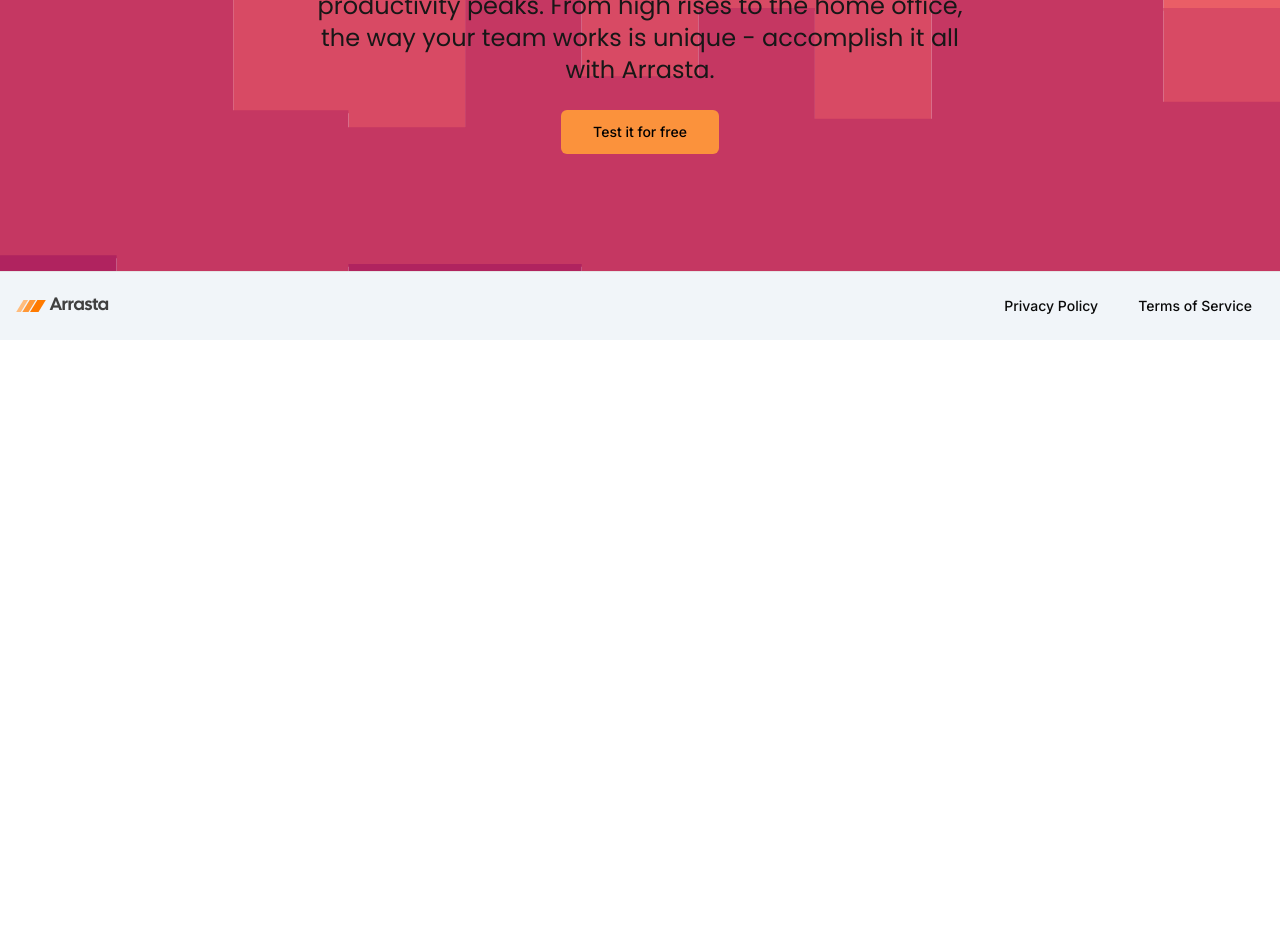
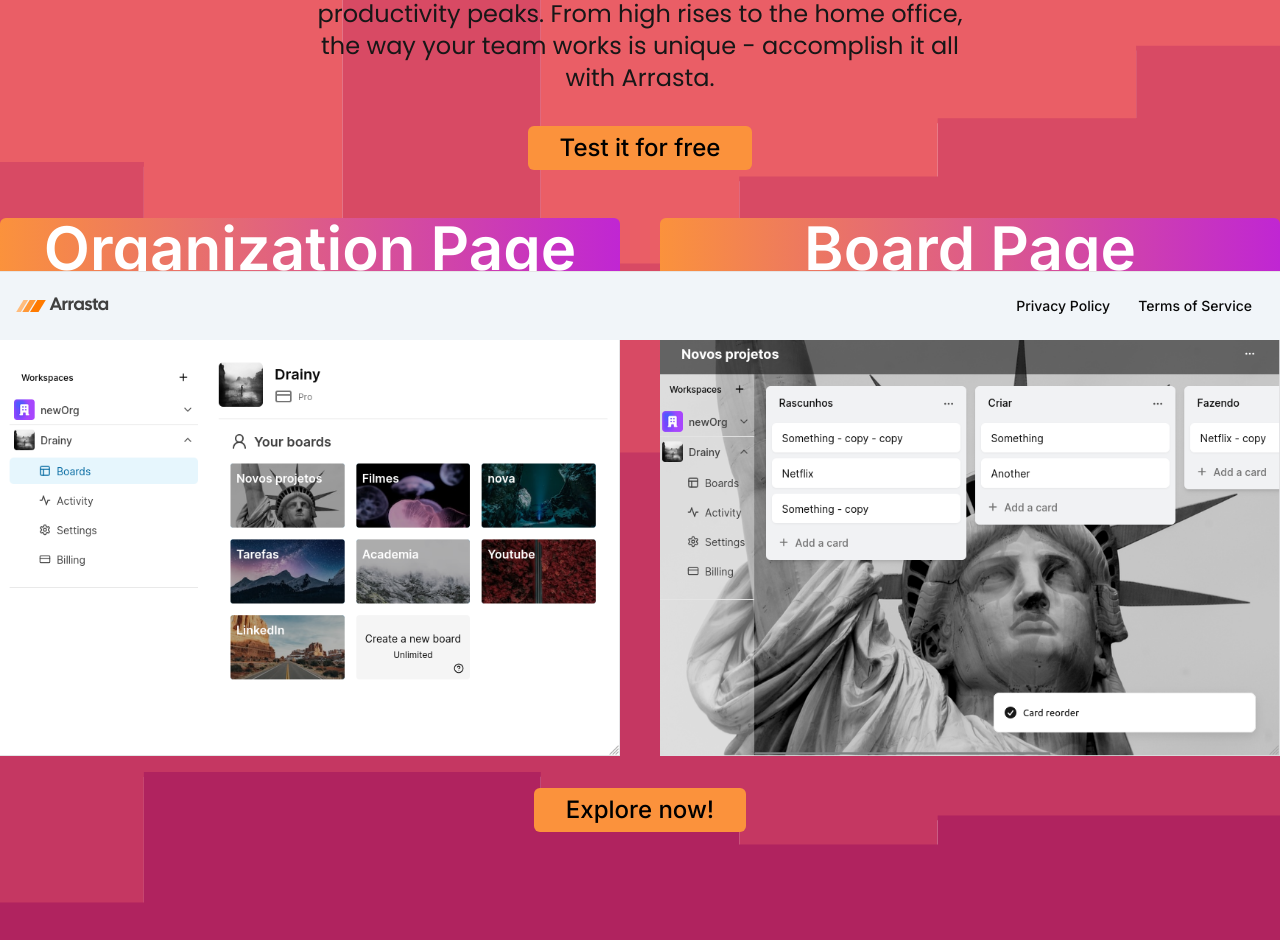
Before and after one commit to theomelgar/arrasta, a Next.js app: page / in a window 1280 px wide. Shown: the part 460-1400 px from the top of the page. Before the commit the page ends 800 px from the top, so only its background shows below. Built offline with nearby package versions, Linux system fonts and the light colour scheme.

Commit message:
layout:fixes and demonstration UX

```diff
--- a/app/(marketing)/_components/footer.tsx
+++ b/app/(marketing)/_components/footer.tsx
@@ -8,7 +8,7 @@ export const Footer = () => {
     <div className="fixed bottom-0 w-full p-4 border-t bg-slate-100">
       <div className="md:max-w-screen-2xl mx-auto flex items-center w-full justify-between">
         <Logo />
-        <div className="space-x-4 md:block md:w-auto flex items-center justify-between w-full">
+        <div className="space-x-1 md:block md:w-auto flex items-center justify-between">
           <Button size="sm" variant="ghost">
             Privacy Policy
           </Button>
--- a/app/(marketing)/_components/navbar.tsx
+++ b/app/(marketing)/_components/navbar.tsx
@@ -8,13 +8,13 @@ export const Navbar = () => {
     <div className="fixed top-0 w-full h-14 px-4 border-b shadow-sm bg-white flex items-center">
       <div className="md:max-w-screen-2xl mx-auto flex items-center w-full justify-between">
         <Logo />
-        <div className="space-x-4 md:block md:w-auto flex items-center justify-between w-full">
+        <div className="space-x-1 md:block md:w-auto flex items-center justify-between ">
           <Button size="sm" variant="outline" asChild>
             <Link href="/sign-in">
               Login
             </Link>
           </Button>
-          <Button className="bg-orange-400 text-black" size="sm" asChild>
+          <Button className="bg-orange-400 text-black" variant="orange" size="sm" asChild>
             <Link href="/sign-up">
               Try Arrasta for free
             </Link>
--- a/app/(marketing)/layout.tsx
+++ b/app/(marketing)/layout.tsx
@@ -3,10 +3,10 @@ import { Navbar } from "./_components/navbar";
 
 const MarketingLayout = ({ children }: { children: React.ReactNode }) => {
   return (
-    <div className="relative h-full bg-no-repeat bg-cover bg-top"
+    <div className="relative  bg-no-repeat bg-cover bg-center"
     style={{backgroundImage: `url(${"background.svg"})`}}>
       <Navbar/>
-      <main className="pt-40 pb-20">
+      <main className="pt-40 pb-40">
         {children}</main>
       <Footer></Footer>
     </div>
--- a/app/(marketing)/page.tsx
+++ b/app/(marketing)/page.tsx
@@ -4,6 +4,7 @@ import { Poppins } from "next/font/google";
 import { Medal } from "lucide-react";
 import { cn } from "@/lib/utils";
 import { Button } from "@/components/ui/button";
+import Image from "next/image";
 const headingFont = localFont({
   src: "../../public/fonts/font.woff2",
 });
@@ -13,7 +14,7 @@ const textFont = Poppins({
 });
 const MarketingPage = () => {
   return (
-    <div className="flex items-center justify-center flex-col">
+    <div className="w-full h-full flex items-center justify-center flex-col gap-y-2">
       <div
         className={cn(
           "flex items-center justify-center flex-col",
@@ -22,7 +23,7 @@ const MarketingPage = () => {
       >
         <div className="mb-4 flex items-center border shadow-sm p-4 bg-amber-100 text-amber-700 rounded-full uppercase">
           <Medal className="h-6 w-6 mr-2" />
-          No 1 task management
+          #1 task management
         </div>
         <h1 className="text-3xl md:text-6xl text-center text-neutral-800 mb-6">
           Arrasta helps you in
@@ -31,17 +32,53 @@ const MarketingPage = () => {
           what matters.
         </div>
       </div>
-      <div className={cn(
-        "text-sm md:text-2xl text-neutral-900 mt-4 max-w-xs md:max-w-2xl text-center mx-auto",
-        textFont.className,
-      )}>
+      <div
+        className={cn(
+          "text-sm md:text-2xl text-neutral-900 mt-4 max-w-xs md:max-w-2xl text-center mx-auto",
+          textFont.className
+        )}
+      >
         Collaborate, manage projects and reach new productivity peaks. From high
         rises to the home office, the way your team works is unique - accomplish
         it all with Arrasta.
       </div>
 
-      <Button className="mt-6 bg-orange-400 text-black" variant="secondary" size="lg" asChild>
+      <Button
+        className="text-2xl mt-6 bg-orange-400 text-black"
+        variant="orange"
+        size="lg"
+        asChild
+      >
         <Link href={"/sign-up"}>Test it for free</Link>
+      </Button>
+      <div className="text-white font-semibold text-2xl text-center mt-10 justify-center md:flex md:gap-x-10 md:mt-10">
+        <div>
+          <p className="text-3xl md:text-6xl bg-gradient-to-r from-orange-400 to-fuchsia-600 rounded-md pb-4 ">Organization Page</p>
+          <Image
+            src="/organization.png"
+            alt="demonstration"
+            height={900}
+            width={700}
+            className="mb-10 md:m-auto"
+          />
+        </div>
+        <div>
+          <p className="text-3xl md:text-6xl bg-gradient-to-r from-orange-400 to-fuchsia-600 rounded-md pb-4">Board Page</p>
+          <Image
+            src="/board.png"
+            alt="demonstration"
+            height={900}
+            width={700}
+          />
+        </div>
+      </div>
+      <Button
+        className="text-2xl mt-6 bg-orange-400 text-black"
+        variant="orange"
+        size="lg"
+        asChild
+      >
+        <Link href={"/sign-up"}>Explore now!</Link>
       </Button>
     </div>
   );
```
Also changed, not shown: public/board.png (added), public/organization.png (added).
